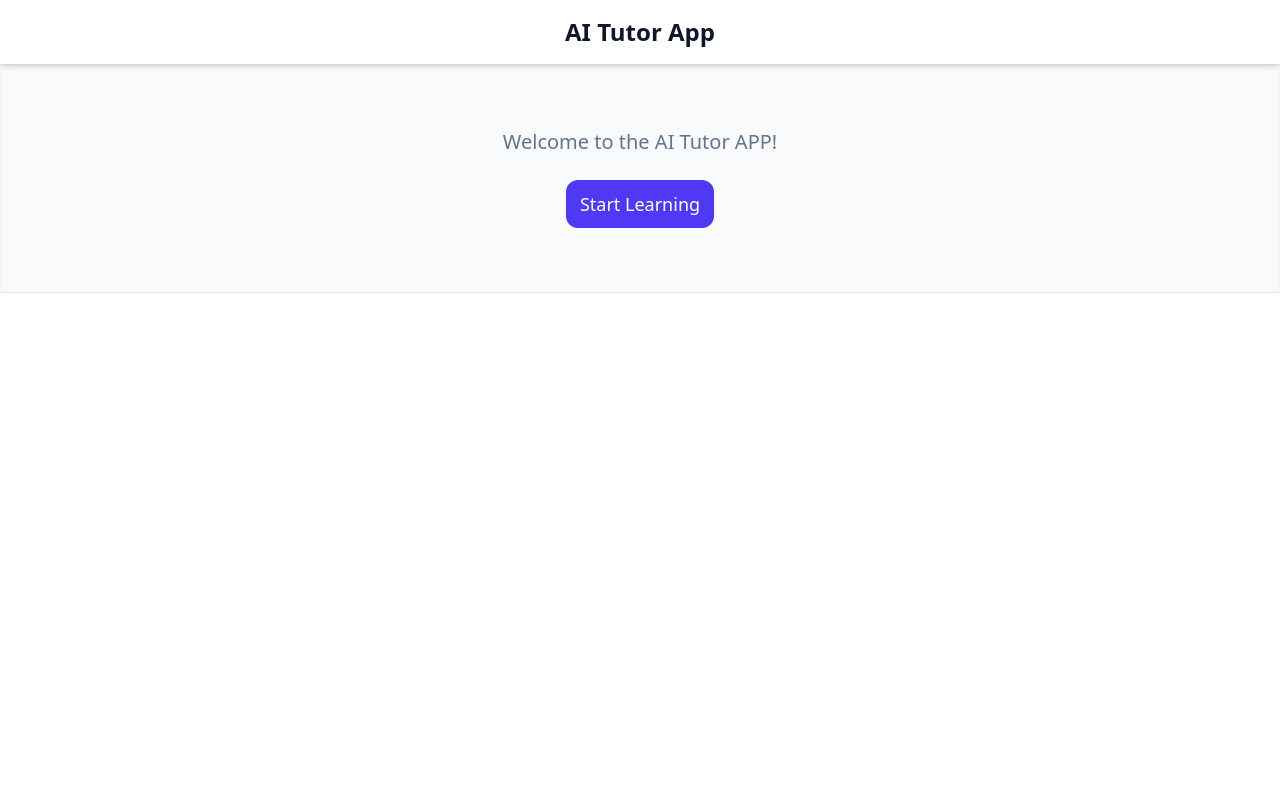
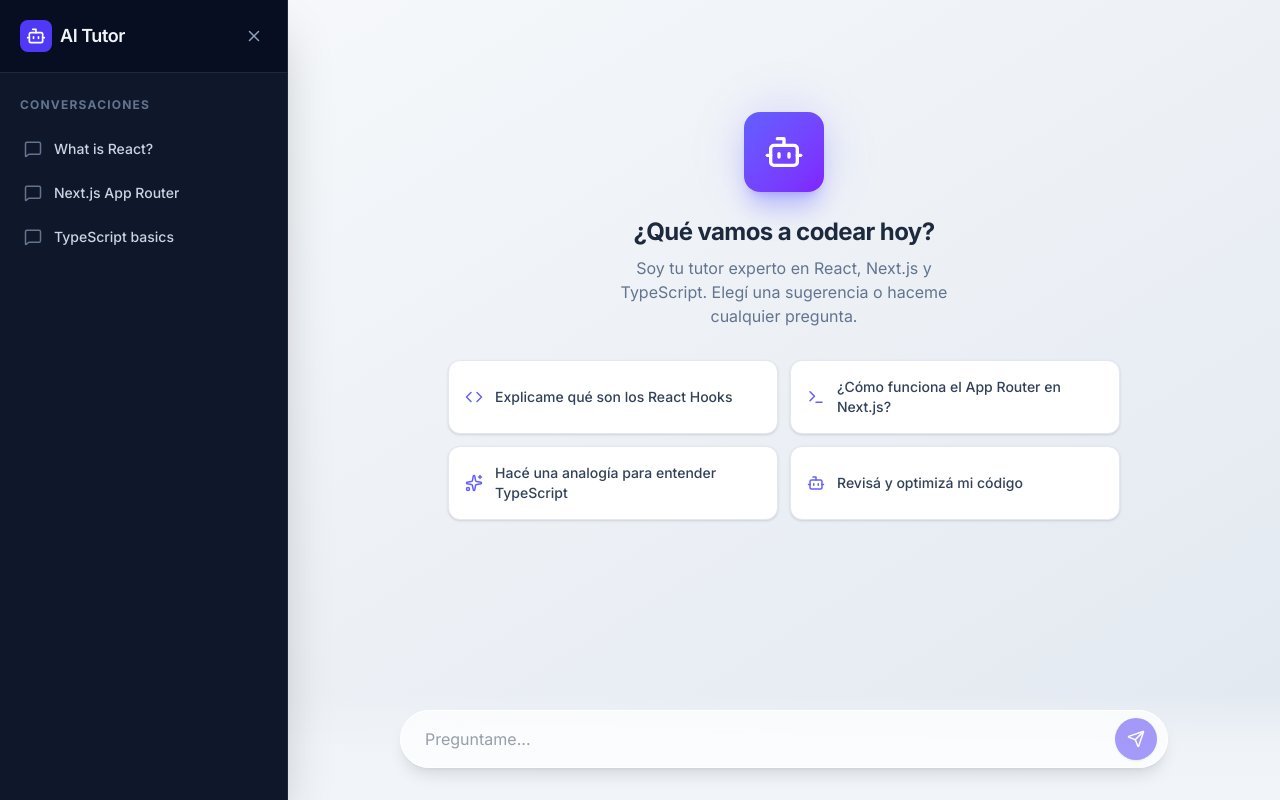
Before and after one commit to matiasng96/bytebazar, a Next.js app: page / in a window 1280 px wide. Built offline with nearby package versions, Linux system fonts and the light colour scheme.

Commit message:
Revision estructural

```diff
--- a/src/app/api/chat/route.ts
+++ b/src/app/api/chat/route.ts
@@ -1,11 +1,15 @@
 import { convertToModelMessages, streamText } from "ai";
 import { google } from "@ai-sdk/google";
+
+// Configuración recomendada para Next.js App Router (evita timeouts en producción)
+export const maxDuration = 30;
 
 export async function POST(req: Request) {
   const { messages } = await req.json();
 
   const result = streamText({
     model: google("gemini-2.5-flash"),
+    system: "Eres un tutor educativo interactivo y paciente. Tu objetivo es ayudar al usuario a entender los conceptos de programación guiándolo paso a paso. No le des la respuesta final ni el código completo de forma directa; en su lugar, hazle preguntas para que deduzca la solución por sí mismo.",
     messages: await convertToModelMessages(messages),
   });
 
--- a/src/app/chat/layout.tsx
+++ /dev/null
@@ -1,77 +0,0 @@
-"use client";
-
-import Link from "next/link";
-import { useState } from "react";
-import { Menu, X, MessageSquare, Bot } from "lucide-react";
-
-const conversations = [
-  { id: "1", title: "What is React?" },
-  { id: "2", title: "Next.js App Router" },
-  { id: "3", title: "TypeScript basics" },
-];
-
-export default function ChatLayout({
-  children,
-}: {
-  children: React.ReactNode;
-}) {
-  const [isSidebarOpen, setIsSidebarOpen] = useState(true);
-
-  return (
-    <div className="flex h-screen w-full overflow-hidden bg-transparent">
-      {/* Sidebar con animación de entrada/salida y paleta de colores premium */}
-      <nav
-        className={`${
-          isSidebarOpen ? "w-full md:w-72 translate-x-0" : "w-full md:w-0 -translate-x-full"
-        } absolute md:relative inset-y-0 left-0 z-50 md:z-20 shrink-0 transition-all duration-300 ease-in-out bg-slate-900 border-r border-slate-800 flex flex-col shadow-2xl overflow-hidden`}
-      >
-        <div className="flex items-center justify-between p-5 bg-slate-950/50 border-b border-slate-800">
-          <div className="flex items-center gap-2">
-            <div className="bg-indigo-600 p-1.5 rounded-lg">
-              <Bot size={20} className="text-white" />
-            </div>
-            <h1 className="text-lg font-semibold text-slate-100 truncate tracking-tight">AI Tutor</h1>
-          </div>
-          <button
-            onClick={() => setIsSidebarOpen(false)}
-            className="p-1 hover:bg-slate-800 text-slate-400 hover:text-white rounded-md transition-colors"
-          >
-            <X size={18} />
-          </button>
-        </div>
-
-        <div className="flex-1 w-full md:w-72 overflow-y-auto py-6">
-          <p className="px-5 text-xs font-bold text-slate-500 uppercase tracking-widest mb-4">
-            Conversaciones
-          </p>
-          <div className="space-y-1 px-3">
-            {conversations.map((c) => (
-              <Link
-                key={c.id}
-                href={`/chat/${c.id}`}
-                className="flex items-center px-3 py-2.5 rounded-lg text-slate-300 hover:bg-slate-800 hover:text-indigo-300 transition-all group"
-              >
-                <MessageSquare size={18} className="mr-3 text-slate-500 group-hover:text-indigo-400 transition-colors" />
-                <span className="truncate text-sm font-medium">{c.title}</span>
-              </Link>
-            ))}
-          </div>
-        </div>
-      </nav>
-
-      {/* Main Content Area */}
-      <main className="flex-1 flex flex-col relative w-full h-full min-w-0 bg-transparent">
-        {!isSidebarOpen && (
-          <button
-            onClick={() => setIsSidebarOpen(true)}
-            className="absolute top-4 left-4 z-50 p-2.5 text-slate-600 hover:bg-white/80 rounded-xl transition-all shadow-sm bg-white/50 backdrop-blur-md border border-slate-200/50"
-            aria-label="Abrir menú"
-          >
-            <Menu size={20} />
-          </button>
-        )}
-        {children}
-      </main>
-    </div>
-  );
-}
--- a/src/app/chat/page.tsx
+++ /dev/null
@@ -1,5 +0,0 @@
-import React from "react";
-
-export default function ChatPage() {
-  return <h1>Chat</h1>;
-}
--- a/src/app/layout.tsx
+++ b/src/app/layout.tsx
@@ -1,23 +1,36 @@
-import "./globals.css"; // Importamos las variables de Tailwind v4 que armamos
+
+import "./globals.css";
 import { Inter } from "next/font/google";
+import AppWrapper from "@/components/AppWrapper";
+
+
 export const metadata = {
   title: "AI Tutor App",
   description: "Tu tutor personal de programación",
 };
+
 const inter = Inter({ subsets: ["latin"] });
+
+
 export default function RootLayout({
   children,
 }: {
   children: React.ReactNode;
 }) {
+
+
   return (
     <html lang="es">
       {/* El body envuelve a todos los {children}, ya sea el Home o el Chat */}
       <body
         className={`${inter.className} text-foreground min-h-screen bg-linear-to-br from-slate-50 to-slate-200 antialiased`}
       >
-        {children}
+
+        <AppWrapper>
+          {children}
+        </AppWrapper>
       </body>
     </html>
+
   );
 }
--- a/src/app/page.tsx
+++ b/src/app/page.tsx
@@ -1,19 +1,5 @@
-import StartButton from "@/components/StartButton";
+import Chat from "@/components/Chat"
 
-export default function Home() {
-  return (
-    <main className="bg-background text-foreground flex min-h-screen flex-col text-center font-sans">
-      <header className="border-b/t border-white/20 bg-white/70 py-4 text-2xl font-bold shadow-md backdrop-blur-md">
-        <h1>AI Tutor App</h1>
-      </header>
-
-      <section className="bg-surface border-surface-border flex flex-col items-center gap-6 border-b py-16 shadow-inner">
-        <p className="text-muted-text text-xl font-medium">
-          Welcome to the AI Tutor APP!
-        </p>
-
-        <StartButton text="Start Learning" />
-      </section>
-    </main>
-  );
+export default function ChatPage() {
+  return <Chat />
 }
--- /dev/null
+++ b/src/components/AppWrapper.tsx
@@ -0,0 +1,75 @@
+"use client"
+import Link from "next/link";
+import { Menu, X, MessageSquare, Bot } from "lucide-react";
+import { useState } from 'react'
+
+const conversations = [
+    { id: "1", title: "What is React?" },
+    { id: "2", title: "Next.js App Router" },
+    { id: "3", title: "TypeScript basics" },
+];
+
+export default function AppWrapper({ children }: {
+    children: React.ReactNode;
+}) {
+    const [isSidebarOpen, setIsSidebarOpen] = useState(true)
+
+    return (
+        <div className="flex h-screen w-full overflow-hidden bg-transparent">
+            {/* Sidebar con animación de entrada/salida y paleta de colores premium */}
+            <nav
+                className={`${isSidebarOpen ? "w-full md:w-72 translate-x-0" : "w-full md:w-0 -translate-x-full"
+                    } absolute md:relative inset-y-0 left-0 z-50 md:z-20 shrink-0 transition-all duration-300 ease-in-out bg-slate-900 border-r border-slate-800 flex flex-col shadow-2xl overflow-hidden`}
+            >
+                <div className="flex items-center justify-between p-5 bg-slate-950/50 border-b border-slate-800">
+                    <div className="flex items-center gap-2">
+                        <div className="bg-indigo-600 p-1.5 rounded-lg">
+                            <Bot size={20} className="text-white" />
+                        </div>
+                        <h1 className="text-lg font-semibold text-slate-100 truncate tracking-tight">AI Tutor</h1>
+                    </div>
+                    <button
+                        onClick={() => setIsSidebarOpen(false)}
+                        className="p-1 hover:bg-slate-800 text-slate-400 hover:text-white rounded-md transition-colors"
+                    >
+                        <X size={18} />
+                    </button>
+                </div>
+
+                <div className="flex-1 w-full md:w-72 overflow-y-auto py-6">
+                    <p className="px-5 text-xs font-bold text-slate-500 uppercase tracking-widest mb-4">
+                        Conversaciones
+                    </p>
+                    <div className="space-y-1 px-3">
+                        {conversations.map((c) => (
+                            <Link
+                                key={c.id}
+                                href={`/chat/${c.id}`}
+                                className="flex items-center px-3 py-2.5 rounded-lg text-slate-300 hover:bg-slate-800 hover:text-indigo-300 transition-all group"
+                            >
+                                <MessageSquare size={18} className="mr-3 text-slate-500 group-hover:text-indigo-400 transition-colors" />
+                                <span className="truncate text-sm font-medium">{c.title}</span>
+                            </Link>
+                        ))}
+                    </div>
+                </div>
+            </nav>
+
+            {/* Main Content Area (Acá se renderizan los children) */}
+            <main className="flex-1 flex flex-col relative w-full h-full min-w-0 bg-transparent">
+                {!isSidebarOpen && (
+                    <button
+                        onClick={() => setIsSidebarOpen(true)}
+                        className="absolute top-4 left-4 z-50 p-2.5 text-slate-600 hover:bg-white/80 rounded-xl transition-all shadow-sm bg-white/50 backdrop-blur-md border border-slate-200/50"
+                        aria-label="Abrir menú"
+                    >
+                        <Menu size={20} />
+                    </button>
+                )}
+
+                {/* ESTO ES MAGIA DE NEXT.JS: Aquí inyecta el contenido de la ruta actual (ej: page.tsx) */}
+                {children}
+            </main>
+        </div>
+    )
+}
--- a/src/components/StartButton.tsx
+++ /dev/null
@@ -1,14 +0,0 @@
-"use client";
-
-import Link from "next/link";
-
-export default function StartButton({ text }: { text: string }) {
-  return (
-    <Link
-      href="/chat/new"
-      className="rounded-xl border-2 border-transparent bg-indigo-600 px-3 py-2 text-lg font-medium text-white hover:border-indigo-600 hover:bg-white hover:text-indigo-600 focus-visible:ring-2 focus-visible:ring-indigo-600 active:scale-95 disabled:opacity-50"
-    >
-      {text}
-    </Link>
-  );
-}
```
Also changed, not shown: src/components/Chat.tsx (+5 -5 lines), src/app/[id]/page.tsx (renamed from src/app/chat/[id]/page.tsx), 1 other file (tests, documents, lock files or other folders).
